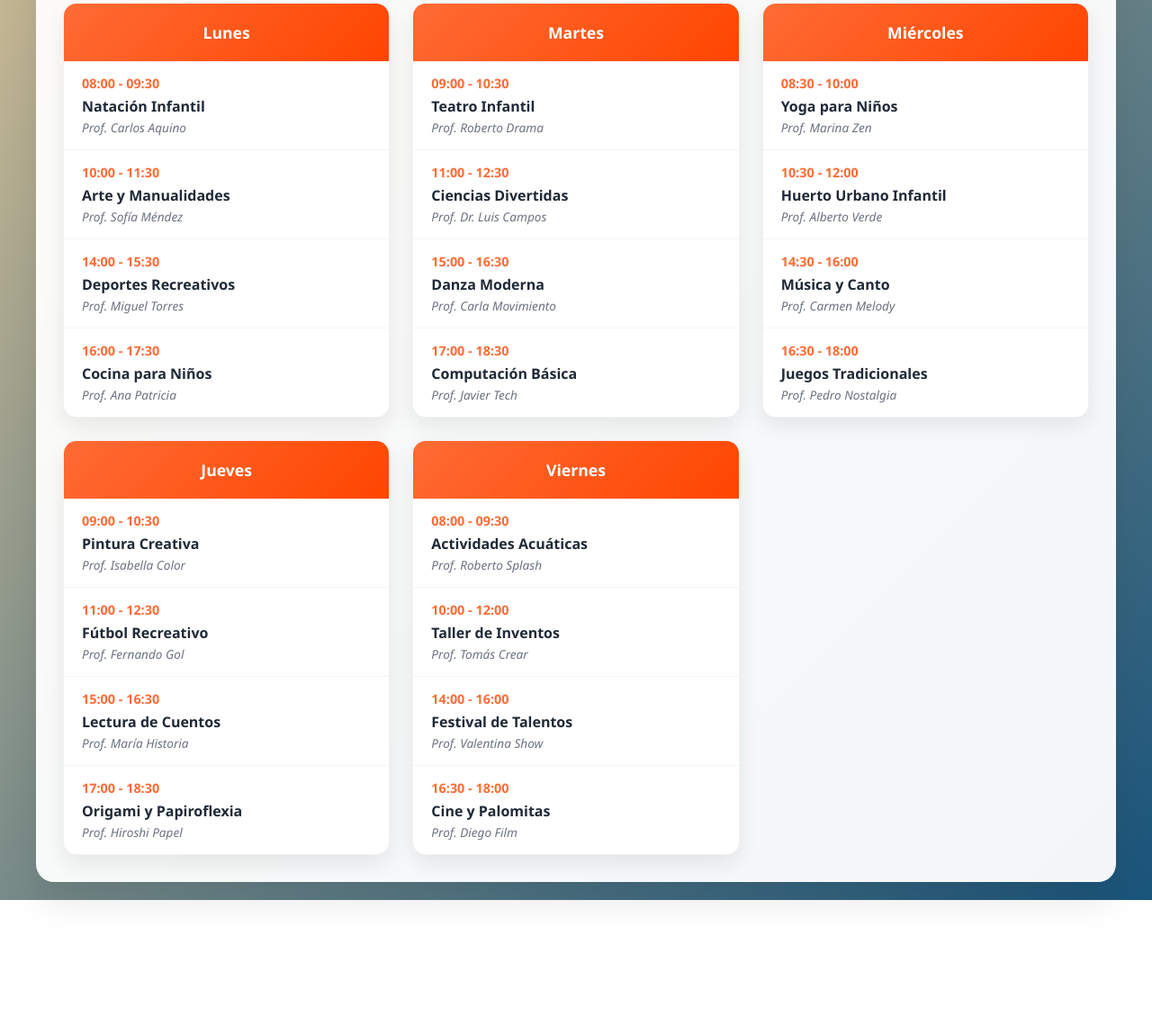
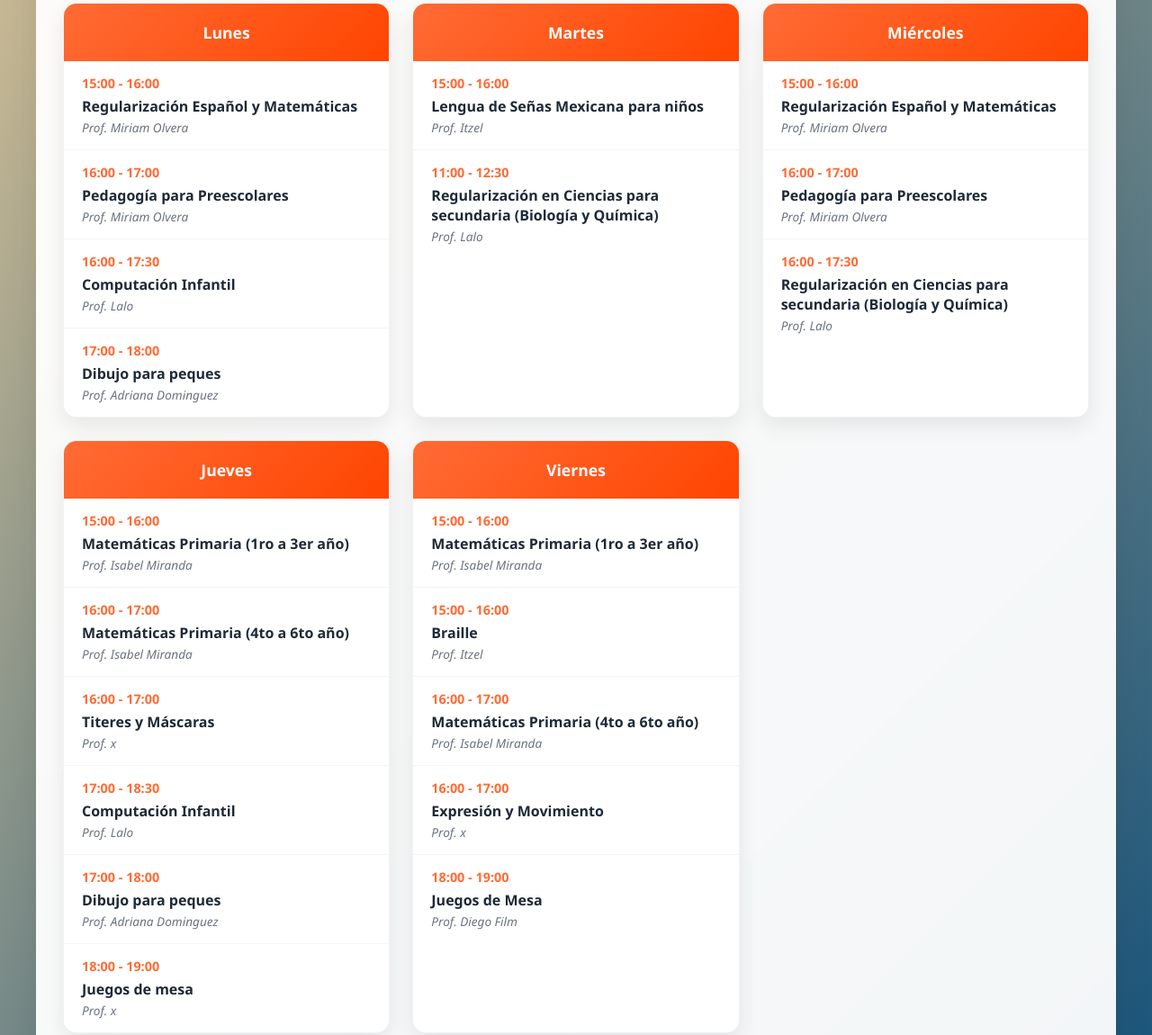
Before and after one commit to oto-ml/pilares-horario, a plain HTML site: page verano.html in a window 1280 px wide. Shown: the part 799-1949 px from the top of the page at 90% size. Before the commit the page ends 1799 px from the top, so only its background shows below. Drawn offline with Linux system fonts and the light colour scheme.

Commit message:
Changing schedule

```diff
--- a/verano.html
+++ b/verano.html
@@ -487,10 +487,7 @@
                     <label for="teacher">Profesor:</label>
                     <input type="text" id="teacher" placeholder="ej: Carlos Aquino" required>
                 </div>
-                <div class="form-buttons">
-                    <button type="button" class="btn btn-secondary" onclick="closeModal()">Cancelar</button>
-                    <button type="submit" class="btn btn-primary">Agregar Actividad</button>
-                </div>
+
             </form>
         </div>
     </div>
@@ -499,34 +496,35 @@
         // Datos de actividades de verano (28 julio - 16 agosto)
         let summerActivities = {
             'Lunes': [
-                { time: '08:00 - 09:30', name: 'Natación Infantil', teacher: 'Carlos Aquino' },
-                { time: '10:00 - 11:30', name: 'Arte y Manualidades', teacher: 'Sofía Méndez' },
-                { time: '14:00 - 15:30', name: 'Deportes Recreativos', teacher: 'Miguel Torres' },
-                { time: '16:00 - 17:30', name: 'Cocina para Niños', teacher: 'Ana Patricia' }
+                { time: '15:00 - 16:00', name: 'Regularización Español y Matemáticas', teacher: 'Miriam Olvera' },
+                { time: '16:00 - 17:00', name: 'Pedagogía para Preescolares', teacher: 'Miriam Olvera' },
+                { time: '16:00 - 17:30', name: 'Computación Infantil', teacher: 'Lalo' },
+                { time: '17:00 - 18:00', name: 'Dibujo para peques', teacher: 'Adriana Dominguez' }
             ],
             'Martes': [
-                { time: '09:00 - 10:30', name: 'Teatro Infantil', teacher: 'Roberto Drama' },
-                { time: '11:00 - 12:30', name: 'Ciencias Divertidas', teacher: 'Dr. Luis Campos' },
-                { time: '15:00 - 16:30', name: 'Danza Moderna', teacher: 'Carla Movimiento' },
-                { time: '17:00 - 18:30', name: 'Computación Básica', teacher: 'Javier Tech' }
+                { time: '15:00 - 16:00', name: 'Lengua de Señas Mexicana para niños', teacher: 'Itzel' },
+                { time: '11:00 - 12:30', name: 'Regularización en Ciencias para secundaria (Biología y Química)', teacher: 'Lalo' }
+
             ],
             'Miércoles': [
-                { time: '08:30 - 10:00', name: 'Yoga para Niños', teacher: 'Marina Zen' },
-                { time: '10:30 - 12:00', name: 'Huerto Urbano Infantil', teacher: 'Alberto Verde' },
-                { time: '14:30 - 16:00', name: 'Música y Canto', teacher: 'Carmen Melody' },
-                { time: '16:30 - 18:00', name: 'Juegos Tradicionales', teacher: 'Pedro Nostalgia' }
+                { time: '15:00 - 16:00', name: 'Regularización Español y Matemáticas', teacher: 'Miriam Olvera' },
+                { time: '16:00 - 17:00', name: 'Pedagogía para Preescolares', teacher: 'Miriam Olvera' },
+                { time: '16:00 - 17:30', name: 'Regularización en Ciencias para secundaria (Biología y Química) ', teacher: 'Lalo' }
             ],
             'Jueves': [
-                { time: '09:00 - 10:30', name: 'Pintura Creativa', teacher: 'Isabella Color' },
-                { time: '11:00 - 12:30', name: 'Fútbol Recreativo', teacher: 'Fernando Gol' },
-                { time: '15:00 - 16:30', name: 'Lectura de Cuentos', teacher: 'María Historia' },
-                { time: '17:00 - 18:30', name: 'Origami y Papiroflexia', teacher: 'Hiroshi Papel' }
+                { time: '15:00 - 16:00', name: 'Matemáticas Primaria (1ro a 3er año)', teacher: 'Isabel Miranda' },
+                { time: '16:00 - 17:00', name: 'Matemáticas Primaria (4to a 6to año)', teacher: 'Isabel Miranda' },
+                { time: '16:00 - 17:00', name: 'Titeres y Máscaras', teacher: 'x' },
+                { time: '17:00 - 18:30', name: 'Computación Infantil', teacher: 'Lalo' },
+                { time: '17:00 - 18:00', name: 'Dibujo para peques', teacher: 'Adriana Dominguez' },
+                { time: '18:00 - 19:00', name: 'Juegos de mesa', teacher: 'x' }
             ],
             'Viernes': [
-                { time: '08:00 - 09:30', name: 'Actividades Acuáticas', teacher: 'Roberto Splash' },
-                { time: '10:00 - 12:00', name: 'Taller de Inventos', teacher: 'Tomás Crear' },
-                { time: '14:00 - 16:00', name: 'Festival de Talentos', teacher: 'Valentina Show' },
-                { time: '16:30 - 18:00', name: 'Cine y Palomitas', teacher: 'Diego Film' }
+                { time: '15:00 - 16:00', name: 'Matemáticas Primaria (1ro a 3er año)', teacher: 'Isabel Miranda' },
+                { time: '15:00 - 16:00', name: 'Braille', teacher: 'Itzel' },
+                { time: '16:00 - 17:00', name: 'Matemáticas Primaria (4to a 6to año)', teacher: 'Isabel Miranda' },
+                { time: '16:00 - 17:00', name: 'Expresión y Movimiento', teacher: 'x' },
+                { time: '18:00 - 19:00', name: 'Juegos de Mesa', teacher: 'Diego Film' }
             ]
         };
 
```
Also changed, not shown: index.html (+0 -4 lines).
